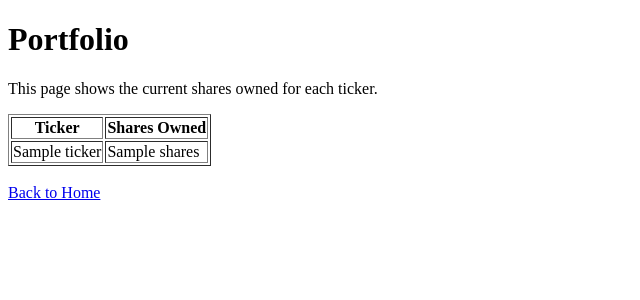
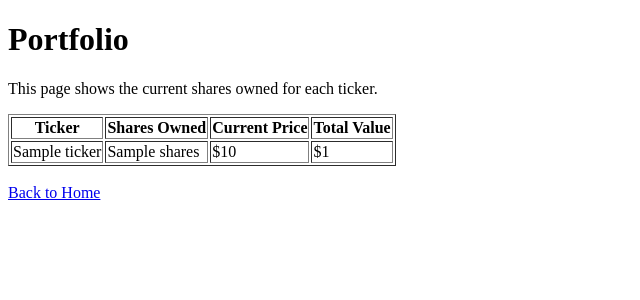
Before and after one commit to noahstephenson/Paper-Trading-App, a Django app: template trading/templates/trading/portfolio.html in a window 1280 px wide. Shown: the top 300 px of the page, without its empty margins (0-640 px from the left). Run offline with Django 5.2, Linux system fonts and the light colour scheme; the template is opened without the code that fills it: most values are stand-ins (such as "Sample title", 1, 10 or a date in 2020); parts of the project's set-up code (start-up, migrations or seed data) failed here and were passed over.

Commit message:
Show current prices and values on portfolio page

```diff
--- a/trading/templates/trading/portfolio.html
+++ b/trading/templates/trading/portfolio.html
@@ -13,11 +13,27 @@
             <tr>
                 <th>Ticker</th>
                 <th>Shares Owned</th>
+                <th>Current Price</th>
+                <th>Total Value</th>
             </tr>
             {% for row in portfolio_rows %}
                 <tr>
                     <td>{{ row.ticker }}</td>
                     <td>{{ row.shares }}</td>
+                    <td>
+                        {% if row.current_price %}
+                            ${{ row.current_price }}
+                        {% else %}
+                            Price unavailable
+                        {% endif %}
+                    </td>
+                    <td>
+                        {% if row.total_value %}
+                            ${{ row.total_value }}
+                        {% else %}
+                            Value unavailable
+                        {% endif %}
+                    </td>
                 </tr>
             {% endfor %}
         </table>
```
Also changed, not shown: trading/views.py (+18 -0 lines).
